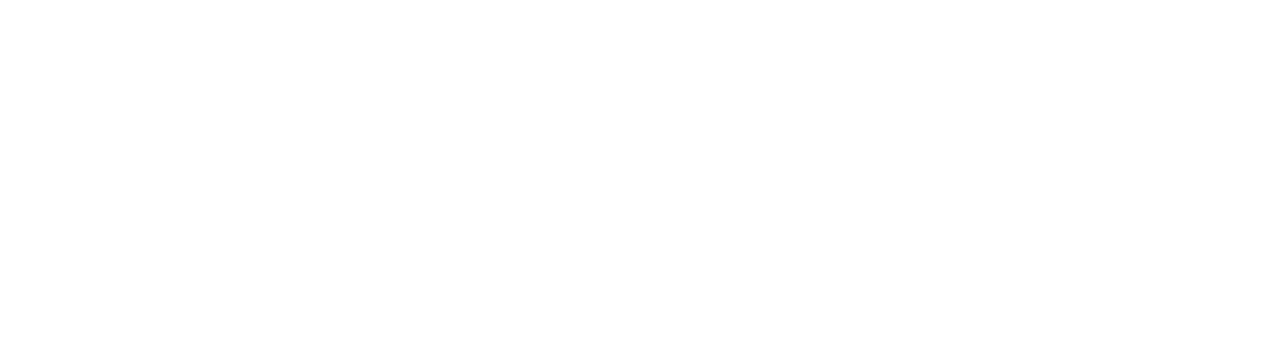
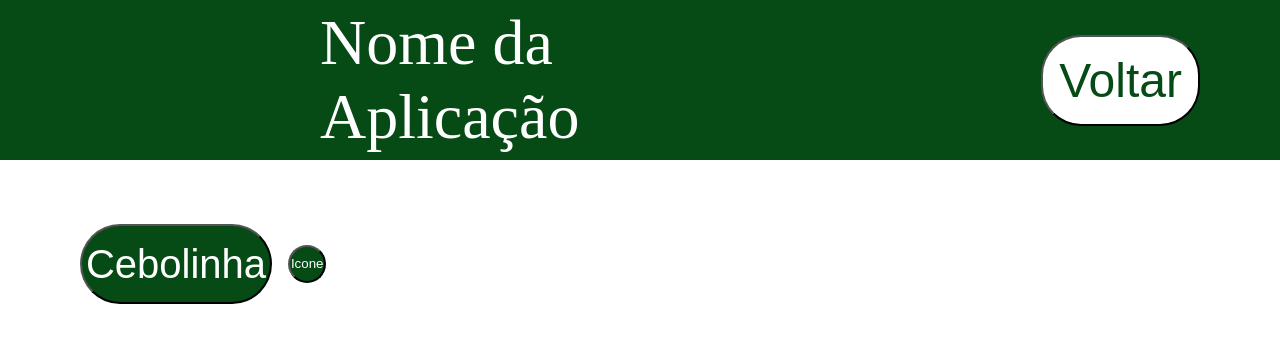
Before and after one commit to RamonBarros/projeto-instrumentacao, a Vue app: page /home in a window 1280 px wide. Shown: the top 342 px of the page. Built offline with nearby package versions, Linux system fonts and the light colour scheme.

Commit message:
Implementação do front end da pagina de login, e estruturação das proximas telas a serem implementadas.

```diff
--- a/src/App.vue
+++ b/src/App.vue
@@ -25,10 +25,13 @@
   margin: 0;
   padding: 0;
   display: flex;
-  align-items: center;
-  justify-content: center;
+  flex-direction: column;
   width: 100%;
   height: 100%;
 }
 
+.content{
+    display: flex;
+    justify-content: flex-start;
+}
 </style>
--- a/src/components/Header.vue
+++ b/src/components/Header.vue
@@ -1,15 +1,55 @@
-<template lang="">
-    <div>
-
+<template>
+    <div class="header-Main">
+        <p class="header-Title">{{Title}}</p>
+        <button class="back-button" @click="goBack()">Voltar</button>
     </div>
 </template>
 
 <script>
 export default {
+    name:"Header",
+    data(){
+        return{
+        }
+    },
+    methods: {
+        goBack(){
+            this.$router.go(-1)
+        }
+    },
+    props:['Title']
 
 }
 </script>
 
-<style lang="">
+<style scoped>
+
+.header-Main{
+    background-color: #064B15;
+    width: 100vw;
+    height: 20vh;
+    margin-top: 0;
+    display: flex;
+    justify-content: flex-end;
+    align-items: center;
+}
+
+.header-Title{
+    font-size: 8vh;
+    color: #fff;
+    margin:20rem;
+}
+
+.back-button{
+    background-color: #fff;
+    display: flex;
+    padding: 1rem;
+    justify-content: center;
+    align-items: center;
+    color: #064B15;
+    margin: 5rem;
+    font-size: 3rem;
+    border-radius: 40px;
+}
 
 </style>
--- a/src/views/Config.vue
+++ b/src/views/Config.vue
@@ -1,14 +1,24 @@
-<template lang="">
-    <div>
+<template>
+     <div class="main">
+       <Header :Title="title"/>
+       <div class="content">
 
+       </div>
     </div>
 </template>
 <script>
-
+import Header from "../components/Header.vue"
 export default {
-
+    components:{
+        Header
+    },
+    data(){
+        return{
+            title:"Configuração"
+        }
+    }
 }
 </script>
-<style lang="">
+<style scoped>
 
 </style>
--- a/src/views/Home.vue
+++ b/src/views/Home.vue
@@ -1,18 +1,72 @@
-<template lang="">
+<template>
     <div class="main">
-        <div class="box-login">
-
-        </div>
-
+        <Header :Title="title"/>
+       <div class="content">
+           <div class="plant-button-container">
+               <button class="plant-button" @click="goToStats()">Cebolinha</button>
+               <button class="plant-config-button" @click="goToConfig()">Icone</button>
+           </div>
+       </div>
     </div>
 </template>
+
 <script>
-
+import Header from "../components/Header.vue"
 export default {
-
+    components:{
+        Header
+    },
+    methods: {
+        goToStats(){
+            this.$router.push("/stats")
+        },
+        goToConfig(){
+            this.$router.push("/config")
+        },
+    },
+    data(){
+        return{
+            title:"Nome da Aplicação"
+        }
+    }
 }
 </script>
 
-<style lang="">
+<style scoped>
+
+.plant-button-container{
+    display: flex;
+    justify-content: center;
+    align-items: center;
+}
+.plant-button{
+    display: flex;
+    justify-content: center;
+    align-items: center;
+    background-color: #064B15;
+    width: 15vw;
+    height: 10vh;
+    font-size: 5vh;
+    border-radius: 40px;
+    margin: 8vh 1rem 8vh 10vh;
+    color: #fff;
+}
+.plant-config-button{
+    display: flex;
+    justify-content: center;
+    align-items: center;
+    color: #fff;
+    background-color: #064B15;
+    border-radius: 100%;
+    margin-left: 0px;
+    width: 3vw;
+    height: 3vw;
+
+}
+
+.content{
+    display: flex;
+    justify-content: flex-start;
+}
 
 </style>
--- a/src/views/Login.vue
+++ b/src/views/Login.vue
@@ -6,8 +6,8 @@
                 <input class="input" type="text" placeholder="Usuario">
                 <input class="input" type="text" placeholder="Senha">
             </div>
-
-            <button class="login-btn">Entrar</button>
+            <p class="signup-label">Não tem uma conta?</p>
+            <button class="login-btn" @click="goToHome()">Entrar</button>
         </div>
 
     </div>
@@ -15,6 +15,11 @@
 
 <script>
 export default {
+    methods:{
+        goToHome(){
+            this.$router.push('/home')
+        }
+    }
 
 }
 </script>
@@ -22,6 +27,8 @@
 <style scoped>
 .main{
     background-image: url(../../public/imgs/TelaLogin.png);
+    justify-content: center;
+    align-items: center;
 }
 .box-login{
     display: flex;
@@ -46,6 +53,9 @@
     width: 25vw;
     height: 3vh;
     margin: 0.8vw;
+    color: #fff;
+    padding-left: 10px;
+    box-sizing: border-box;
 }
 
 .input::placeholder{
@@ -54,6 +64,22 @@
 
 .login-label{
     font-size: 5vh;
+    margin-bottom: 0;
+}
+
+.login-btn{
+    background-color: #064B15;
+    color: #fff;
+    border-radius: 30px;
+    width: 8vw;
+    height: 5vh;
+    font-size: 3vh;
+
+}
+
+.signup-label{
+    margin-top: 0;
+    margin-right: 15vw;
 }
 
 </style>
--- a/src/views/Stats.vue
+++ b/src/views/Stats.vue
@@ -1,15 +1,24 @@
 <template>
-    <div>
+    <div class="main">
+      <Header :Title="title"/>
+      <div class="content">
 
-    </div>
+      </div>
+   </div>
 </template>
-
 <script>
+import Header from "../components/Header.vue"
 export default {
-
+   components:{
+       Header
+   },
+   data(){
+        return{
+            title:"Cebolinha"
+        }
+    }
 }
 </script>
-
-<style>
+<style scoped>
 
 </style>
```
